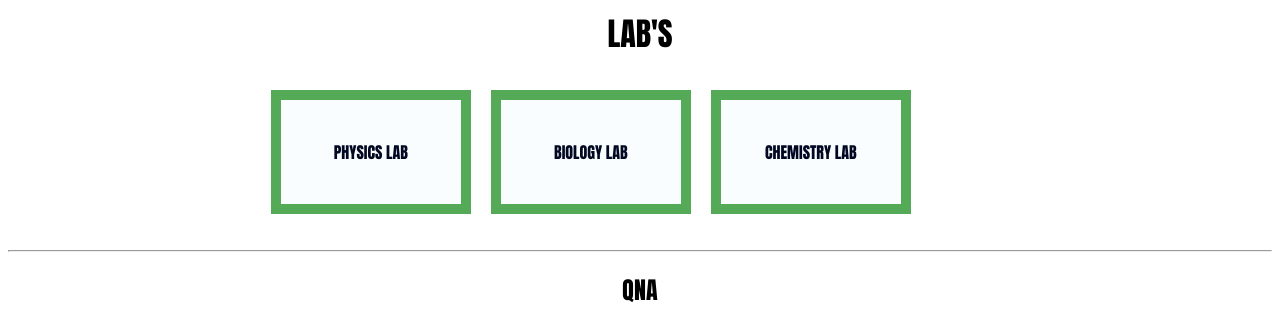
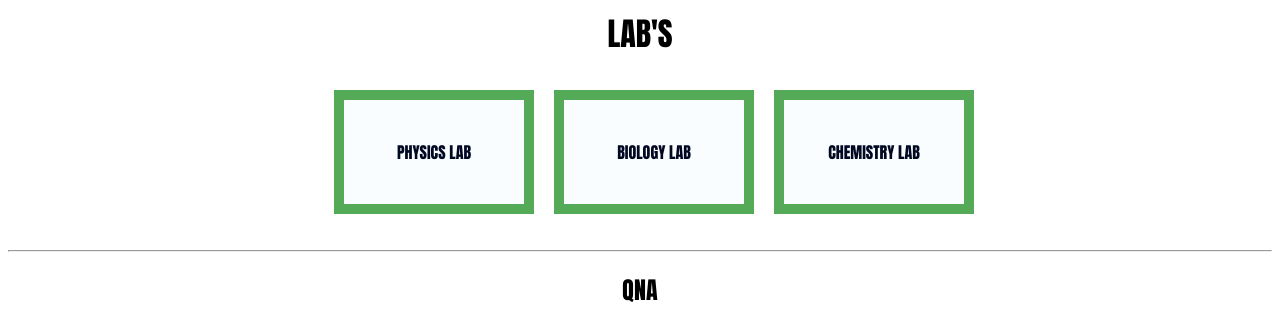
Before and after one commit to a2ein/hexagonnodelab, a plain HTML site: page index.html in a window 1280 px wide. Shown: the part 414-739 px from the top of the page. Drawn offline with Linux system fonts and the light colour scheme.

Commit message:
Upload to main

```diff
--- a/styles.css
+++ b/styles.css
@@ -6,7 +6,7 @@ background-color: rgba(240, 248, 255, 0.363);
    width: 100px; border: 10px solid rgba(0, 128, 0, 0.658); padding: 40px; margin: 10px;
 }
 .cs {
-padding-left: 20%;
+padding-left: 25%;
 
 }
 .content{
```
